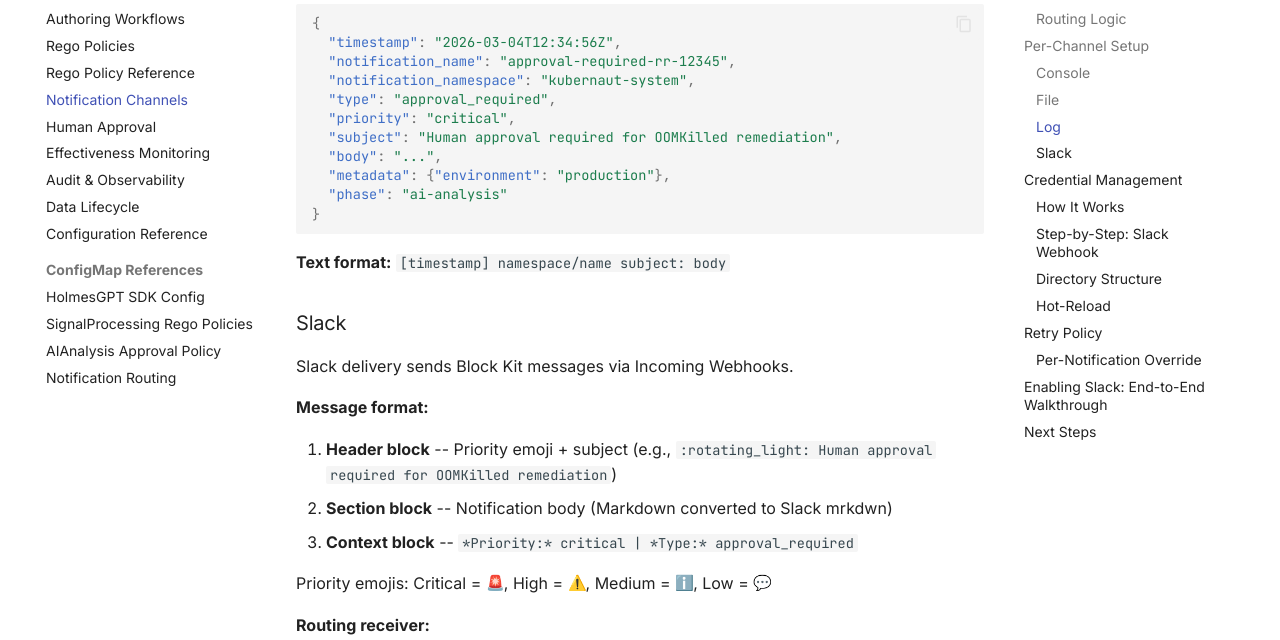
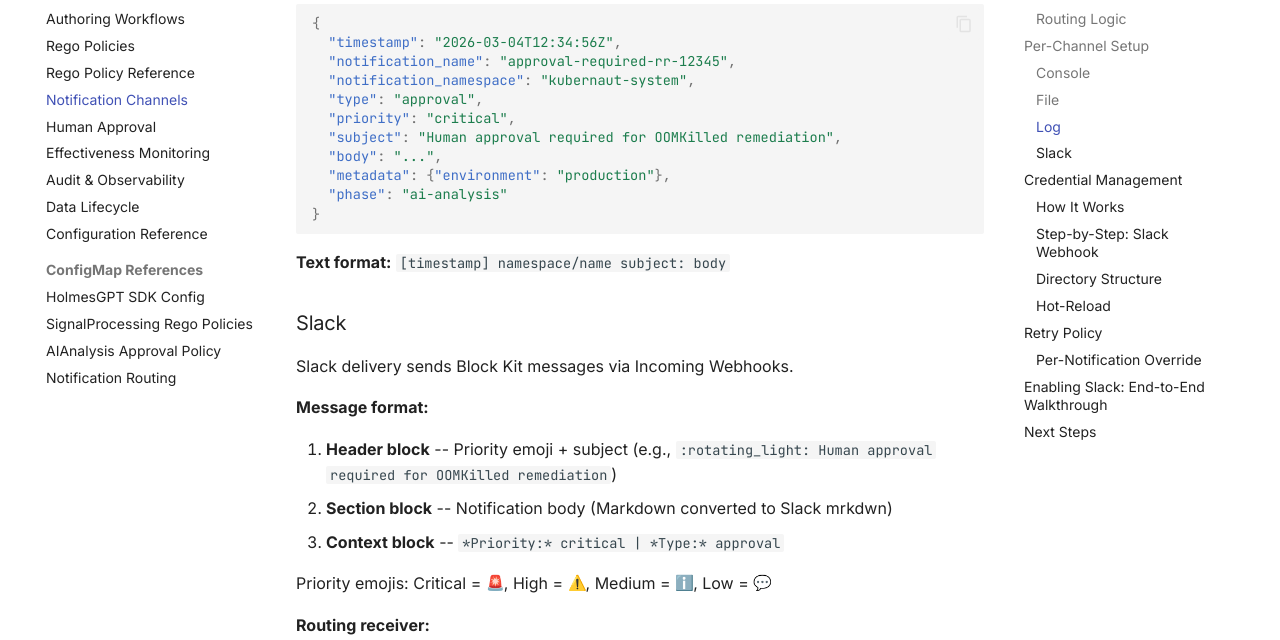
Before and after one commit to jordigilh/kubernaut-docs, an MkDocs documentation site: the page built from docs/user-guide/notifications.md, in a window 1280 px wide and 900 px high, scrolled down 3557 px. Shown: the part 170-810 px from the top of the window. Built offline with MkDocs 1.6.1 and Material for MkDocs 9.7.7, drawn with Linux system fonts in a browser that asks for light colours; emoji names are drawn with the system emoji font; comment, search, counter and statistics services are not loaded; the version menu is left out; some of the changed text lies outside the part shown.

Commit message:
docs: fix notification type values to match CRD enum
Replace stale type values (approval_required, failed) with the actual
NotificationType enum values from the CRD spec: escalation, simple,
status-update, approval, manual-review, completion.

Closes #44

Made-with: Cursor

```diff
--- a/docs/user-guide/notifications.md
+++ b/docs/user-guide/notifications.md
@@ -47,7 +47,7 @@ Routes match on notification attributes:
 
 | Match Key | Source | Example Values |
 |---|---|---|
-| `type` | Notification type | `escalation`, `approval_required`, `failed`, `manual-review`, `completion` |
+| `type` | Notification type | `escalation`, `simple`, `status-update`, `approval`, `manual-review`, `completion` |
 | `severity` | Signal severity | `critical`, `high`, `medium`, `low` |
 | `priority` | Signal priority | `P0`, `P1`, `P2`, `P3` (also accepts `critical`, `high`, `medium`, `low`) |
 | `phase` | Remediation phase | `signal-processing`, `ai-analysis`, `executing` |
@@ -128,7 +128,7 @@ delivery:
   "timestamp": "2026-03-04T12:34:56Z",
   "notification_name": "approval-required-rr-12345",
   "notification_namespace": "kubernaut-system",
-  "type": "approval_required",
+  "type": "approval",
   "priority": "critical",
   "subject": "Human approval required for OOMKilled remediation",
   "body": "...",
@@ -147,7 +147,7 @@ Slack delivery sends Block Kit messages via Incoming Webhooks.
 
 1. **Header block** -- Priority emoji + subject (e.g., `:rotating_light: Human approval required for OOMKilled remediation`)
 2. **Section block** -- Notification body (Markdown converted to Slack mrkdwn)
-3. **Context block** -- `*Priority:* critical | *Type:* approval_required`
+3. **Context block** -- `*Priority:* critical | *Type:* approval`
 
 Priority emojis: Critical = :rotating_light:, High = :warning:, Medium = :information_source:, Low = :speech_balloon:
 
```
Also changed, not shown: docs/user-guide/configmap-notification.md (+1 -1 lines).
